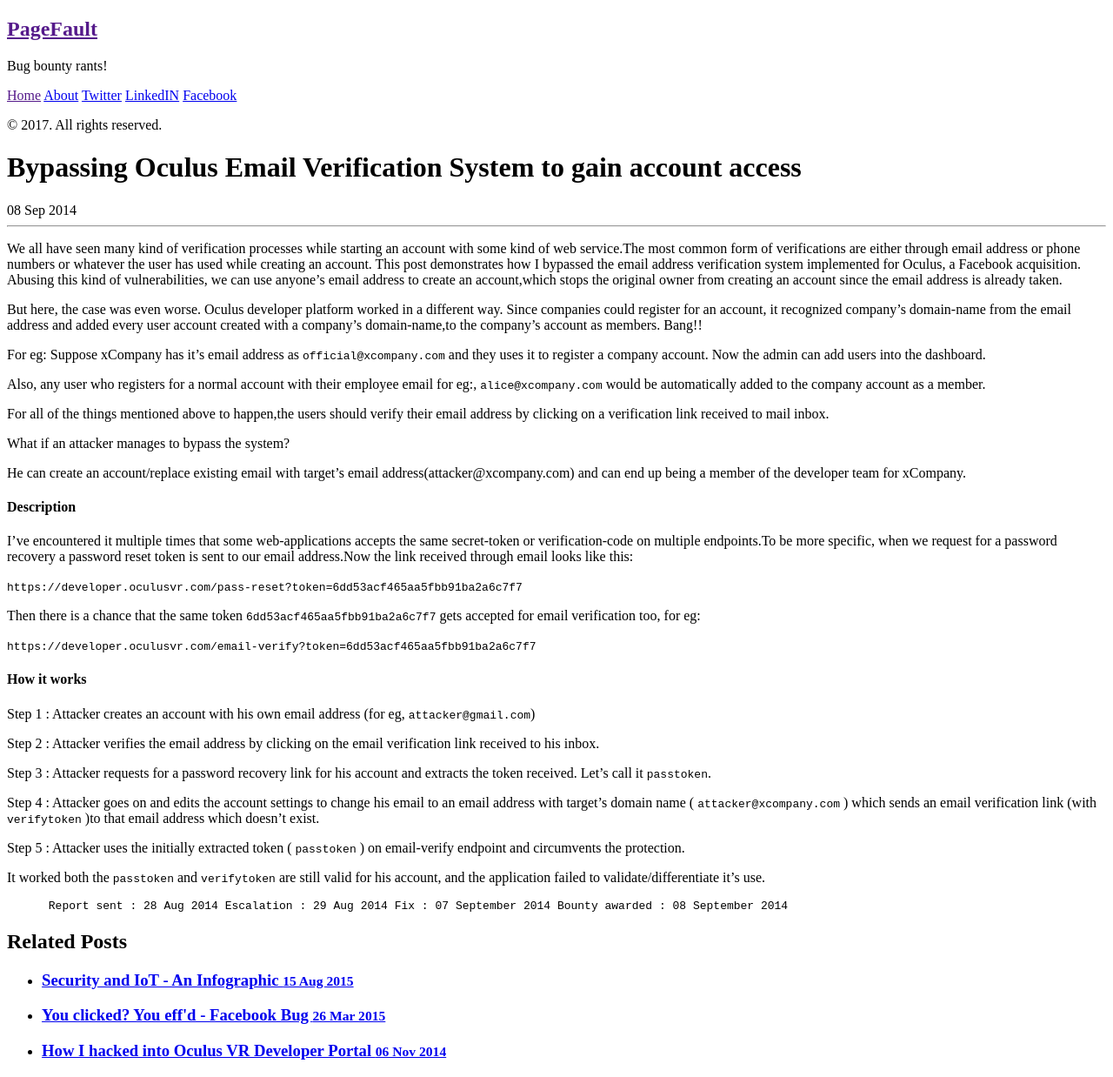
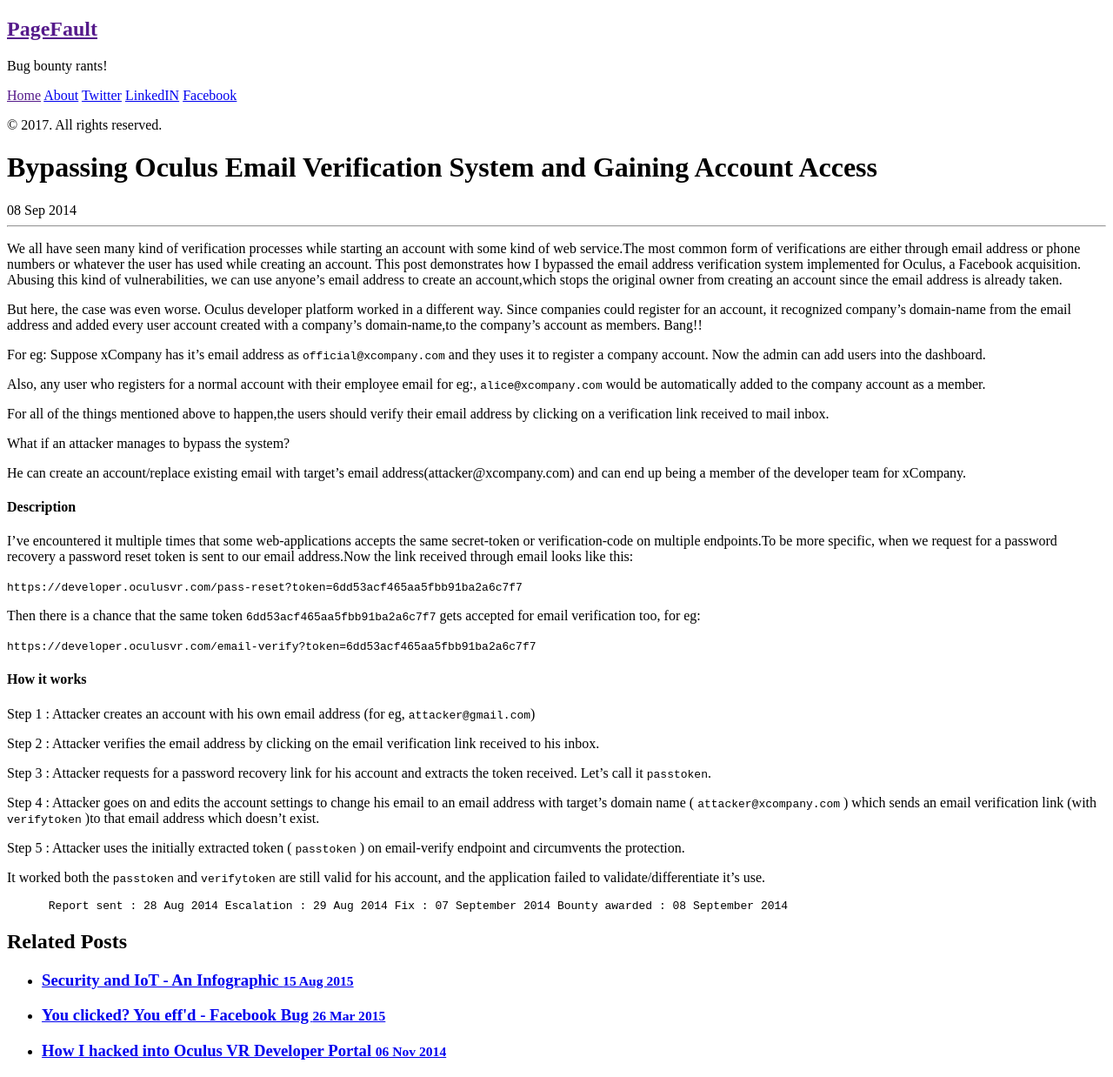
Before and after one commit to sahadnk72/sahadnk72.github.io, a Jekyll site: the page built from _posts/2014-09-08-bypass-email-oculus.md, in a window 1280 px wide. Shown: the whole page at 87% size. Built offline with Jekyll 4.4.1, drawn with Linux system fonts in a browser that asks for light colours; Markdown is read by kramdown in place of the engine named in the settings.

Commit message:
Update 2014-09-08-bypass-email-oculus.md

```diff
--- a/_posts/2014-09-08-bypass-email-oculus.md
+++ b/_posts/2014-09-08-bypass-email-oculus.md
@@ -1,6 +1,6 @@
 ---
 layout: post
-title: Bypassing Oculus Email Verification System to gain account access
+title: Bypassing Oculus Email Verification System and Gaining Account Access
 ---
 
 ---
```
